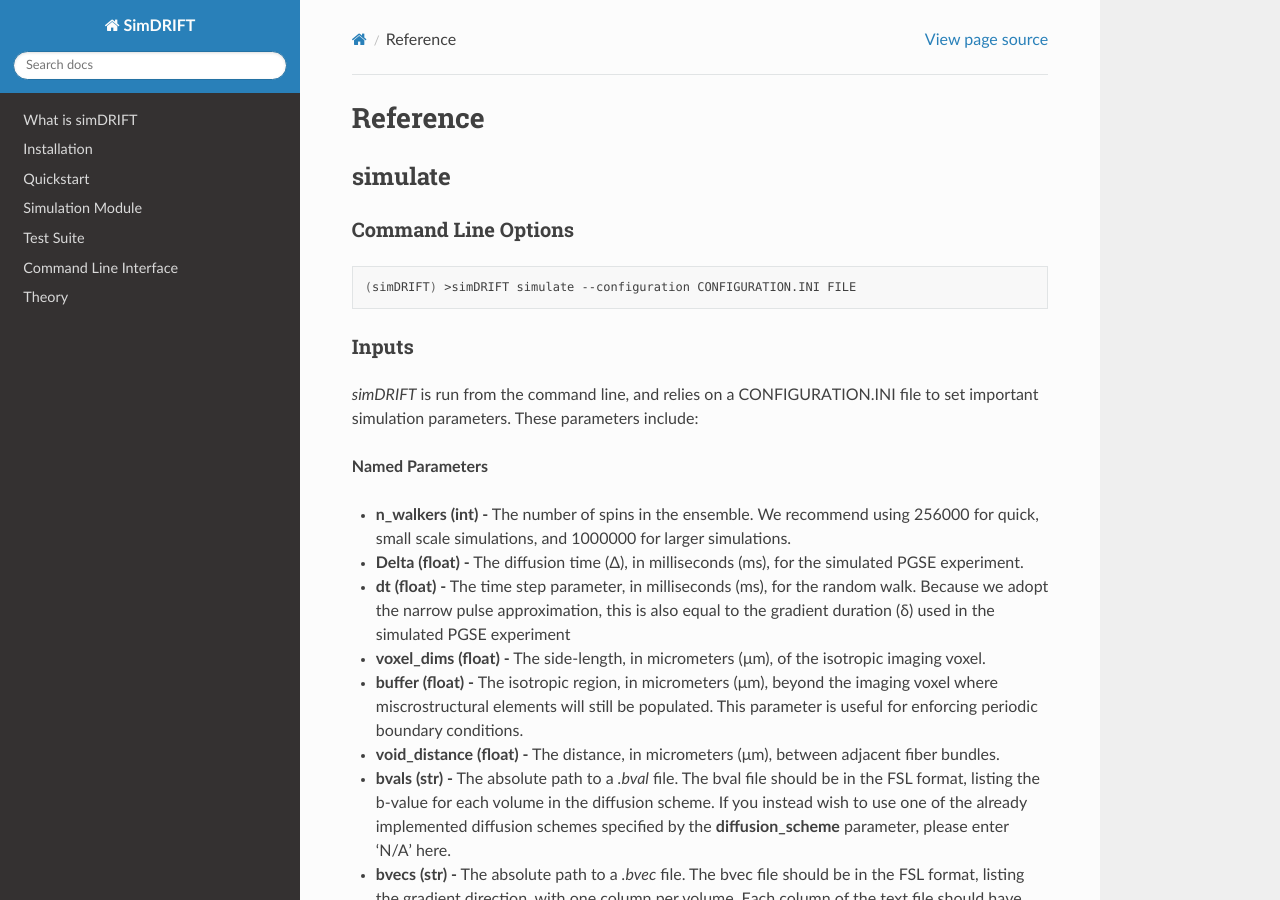
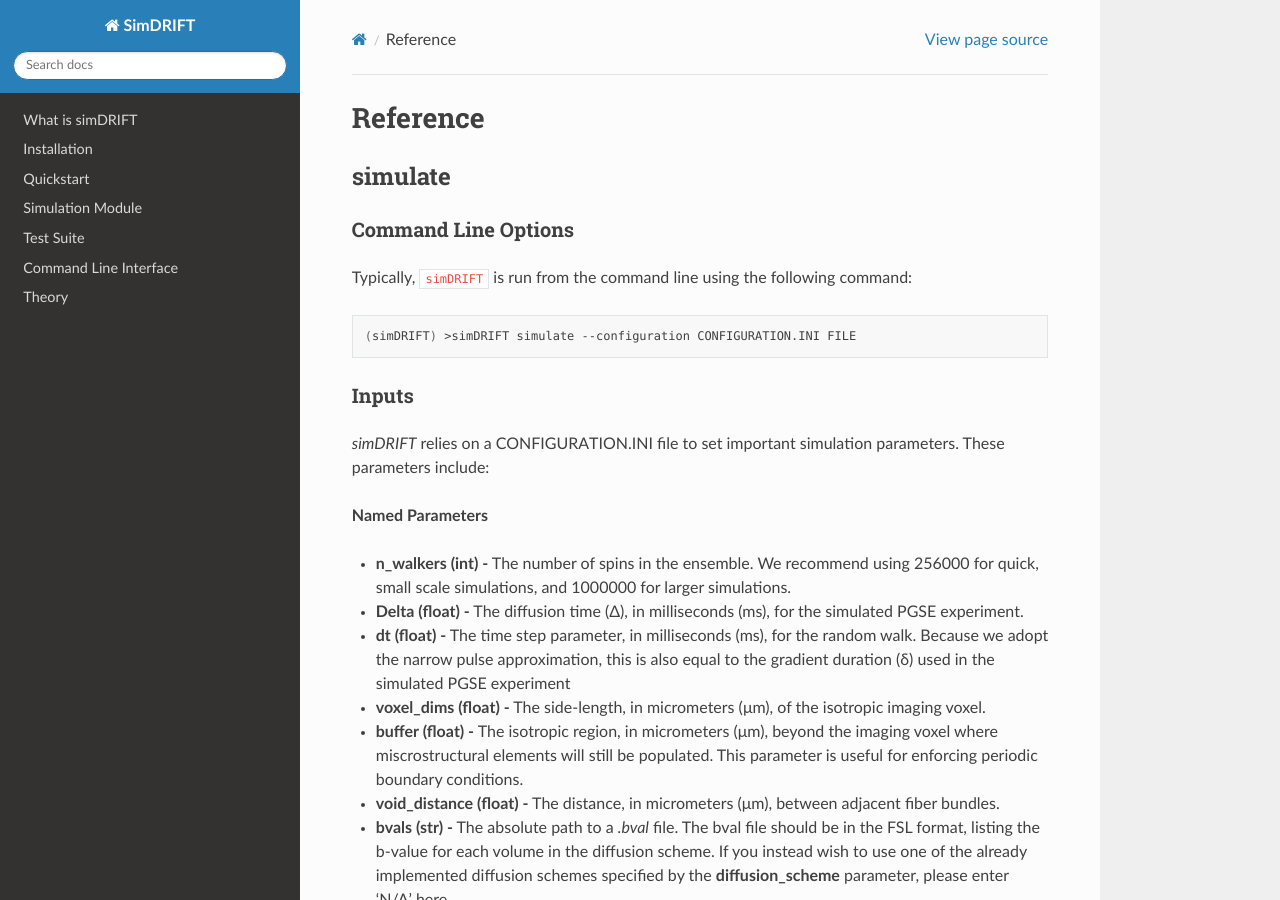
Before and after one commit to jacobblum/simDRIFT, a Sphinx documentation site: the page built from docs/source/reference-index.rst, in a window 1280 px wide and 900 px high. Built offline with Sphinx 7.4.7 and the Read the Docs theme 2.0.0, drawn with Linux system fonts in a browser that asks for light colours; pages that are not in the unit, such as notebooks, are missing from menus; some of the changed text lies outside the part shown.

Commit message:
Update reference-index.rst

```diff
--- a/docs/source/reference-index.rst
+++ b/docs/source/reference-index.rst
@@ -6,6 +6,7 @@
 
 Command Line Options
 ~~~~~~~~~~~~~~~~~~~
+Typically, ``simDRIFT`` is run from the command line using the following command:
 
 .. code-block :: bash
 
@@ -13,7 +14,7 @@
 
 Inputs
 ~~~~~~~~~~~~~~~~~
-`simDRIFT` is run from the command line, and relies on a CONFIGURATION.INI file to set important simulation parameters. These parameters include:
+`simDRIFT` relies on a CONFIGURATION.INI file to set important simulation parameters. These parameters include:
 
 **Named Parameters**
 
@@ -81,4 +82,4 @@
 
 * ``log`` : A text file that contains a detailed description of the input parameters and a record of the simulation's execution.
 
-* ``input_configuration``: A copy of the input INI configuration file so that simulation input parameters may be referenced or simulations may be reproduced.
+* ``input_configuration``: A copy of the input INI configuration file so that simulation input parameters may be referenced or simulations may be reproduced in the future.
```
